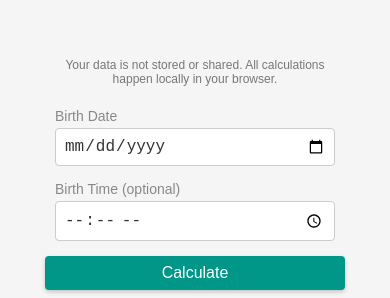
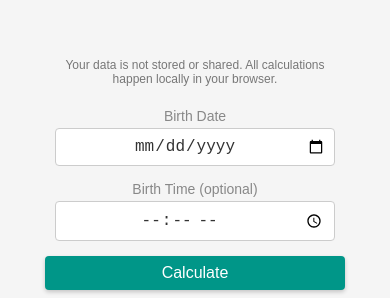
Before and after one commit to T0biii/Age, a plain HTML site: page index.html in a window 390 px wide. Shown: the part 174-472 px from the top of the page. Drawn offline with Linux system fonts and the light colour scheme.

Commit message:
mobile: center

```diff
--- a/styles.css
+++ b/styles.css
@@ -261,19 +261,27 @@ body.dark-mode ::-webkit-calendar-picker-indicator {
         width: 100%;
         max-width: 280px;
         gap: 15px;
+        align-items: center;
     }
 
     #birthdate, #birthtime {
         width: 100%;
         box-sizing: border-box;
+        text-align: center;
     }
 
     .input-field {
         width: 100%;
+        align-items: center;
     }
 
     #calculate-btn {
         width: 100%;
         margin-top: 5px;
+        text-align: center;
+    }
+
+    .input-label {
+        text-align: center;
     }
 }
```
